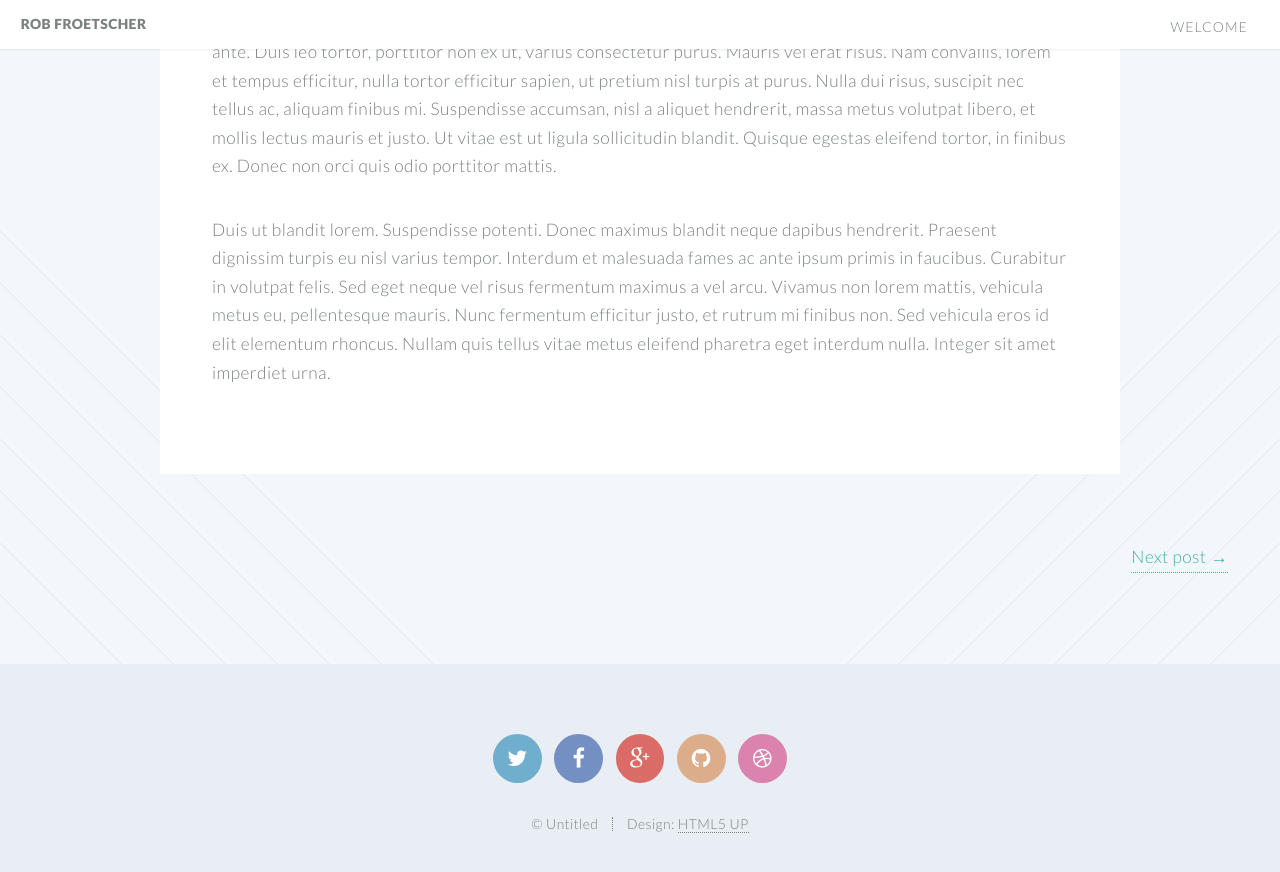
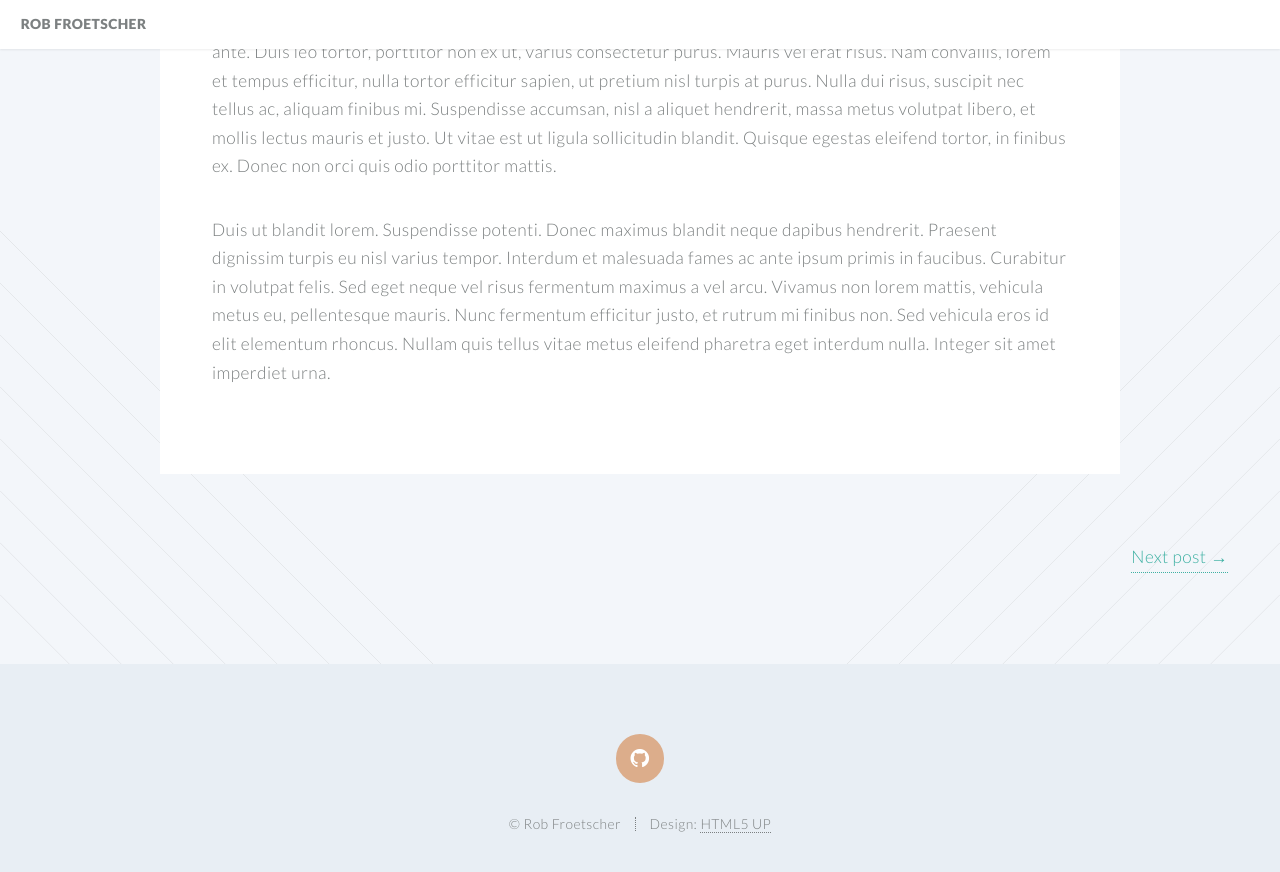
Before and after one commit to rfroetscher/rfroetscher.github.io, a Jekyll site: the page built from _posts/2014-08-07-first-post.markdown, in a window 1280 px wide and 900 px high, scrolled down 946 px. Shown: the top 872 px of the window. Built offline with Jekyll 4.4.1, drawn with Linux system fonts in a browser that asks for light colours.

Commit message:
change layout a bit

```diff
--- a/_includes/footer.html
+++ b/_includes/footer.html
@@ -2,15 +2,11 @@
 <footer id="footer">
 
     <ul class="icons">
-        <li><a href="#" class="icon circle fa-twitter"><span class="label">Twitter</span></a></li>
-        <li><a href="#" class="icon circle fa-facebook"><span class="label">Facebook</span></a></li>
-        <li><a href="#" class="icon circle fa-google-plus"><span class="label">Google+</span></a></li>
-        <li><a href="#" class="icon circle fa-github"><span class="label">Github</span></a></li>
-        <li><a href="#" class="icon circle fa-dribbble"><span class="label">Dribbble</span></a></li>
+        <li><a href="https://github.com/rfroetscher" class="icon circle fa-github"><span class="label">Github</span></a></li>
     </ul>
 
     <ul class="copyright">
-        <li>&copy; Untitled</li><li>Design: <a href="http://html5up.net">HTML5 UP</a></li>
+        <li>&copy; Rob Froetscher</li><li>Design: <a href="http://html5up.net">HTML5 UP</a></li>
     </ul>
 
 </footer>
--- a/_includes/header.html
+++ b/_includes/header.html
@@ -2,7 +2,7 @@
 				<h1 id="logo"><a href="/">Rob Froetscher</a></h1>
 				<nav id="nav">
 					<ul>
-						<li><a href="/">Welcome</a></li>
+						<li><a href="/"></a></li>
 					</ul>
 				</nav>
 			</header>
--- a/index.html
+++ b/index.html
@@ -10,9 +10,9 @@
         <ul class="posts">
           {% for post in site.posts %}
             <li class="wrapper {% if forloop.first %} style2 {% else %} style1 {% endif %}">
-              <h2><a href="{{ post.url }}">{{ post.title }}</a></h2>
+              <h2><a href="{{ post.url }}"><strong>{{ post.git.first_commit.message }} </strong>&mdash; {{ post.git.first_commit.short_sha }}</a></h2>
                 {{ post.excerpt }}
-                {{ post }}
+             <h5>{{ post.git.first_commit.commit_date }}</h5>
                 <section class="special">
                     <ul class="buttons">
                         <li><a href="{{ post.url }}" class="button">Read more</a></li>
```
Also changed, not shown: 6 other files.
